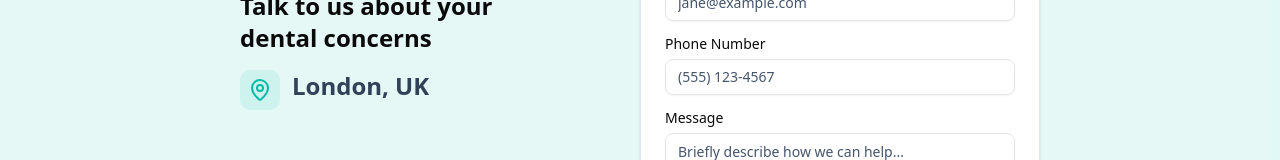
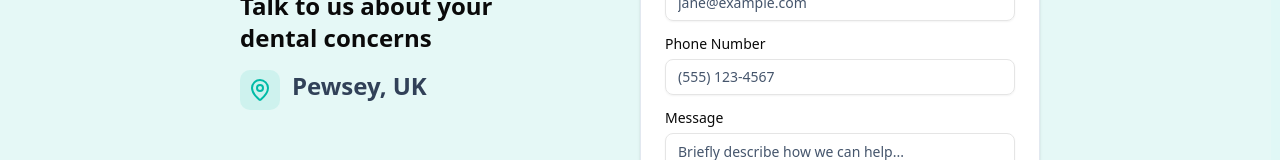
Before and after one commit to SkinnyPetee/pew-dentistry, a Next.js app: page / in a window 1280 px wide. Shown: the part 6083-6243 px from the top of the page. Built offline with nearby package versions, Linux system fonts and the light colour scheme.

Commit message:
changed text in contact section

```diff
--- a/src/modules/section-6/contact.tsx
+++ b/src/modules/section-6/contact.tsx
@@ -16,7 +16,7 @@ const Contact = () => {
             <div className="w-10 h-10 rounded-lg bg-teal-500/10 flex justify-center items-center">
               <MapPin className="text-teal-500" />
             </div>
-            <p className="text-slate-700 font-bold text-2xl">London, UK</p>
+            <p className="text-slate-700 font-bold text-2xl">Pewsey, UK</p>
           </div>
         </div>
 
```
